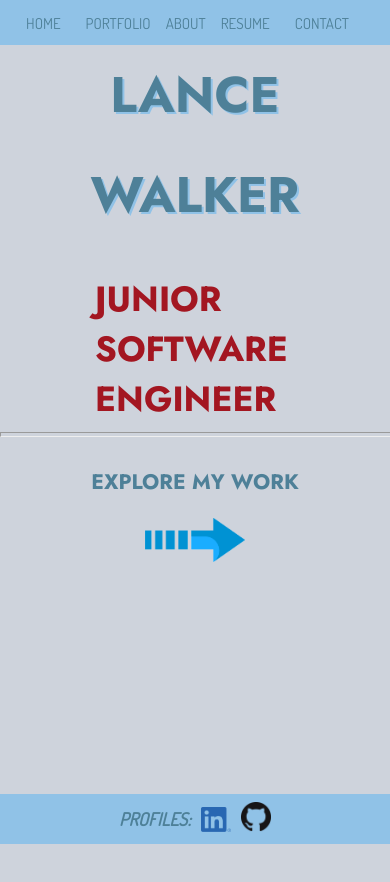
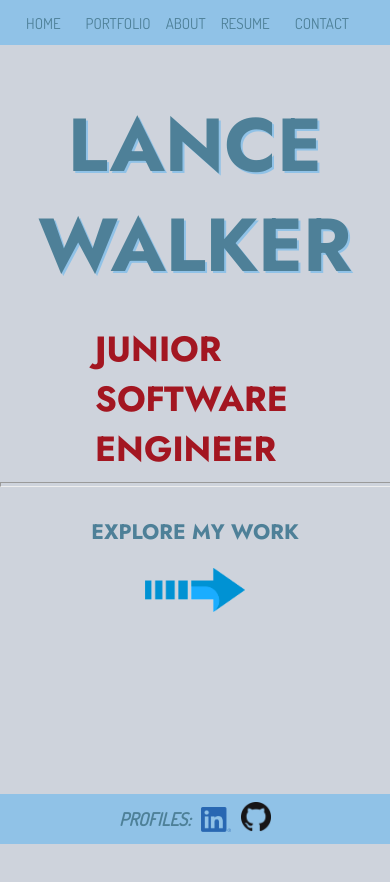
Before and after one commit to LWalk2678/portfolio, a React (Create React App) app in the folder client/: page / in a window 390 px wide. Shown: the top 882 px of the page. Built offline with nearby package versions, Linux system fonts and the light colour scheme.

Commit message:
adjust css

```diff
--- a/client/src/assets/css/screens/Home.css
+++ b/client/src/assets/css/screens/Home.css
@@ -69,12 +69,12 @@
   }
 }
 
-@media only screen and (max-width: 425px) {
+@media only screen and (max-width: 450px) {
   .homepage-name {
-    font-size: 50px;
+    font-size: 75px;
     display: flex;
     flex-direction: column;
-    margin: 0 auto;
+    margin-top: 50px;
     width: 100%;
     align-items: center;
   }
```
